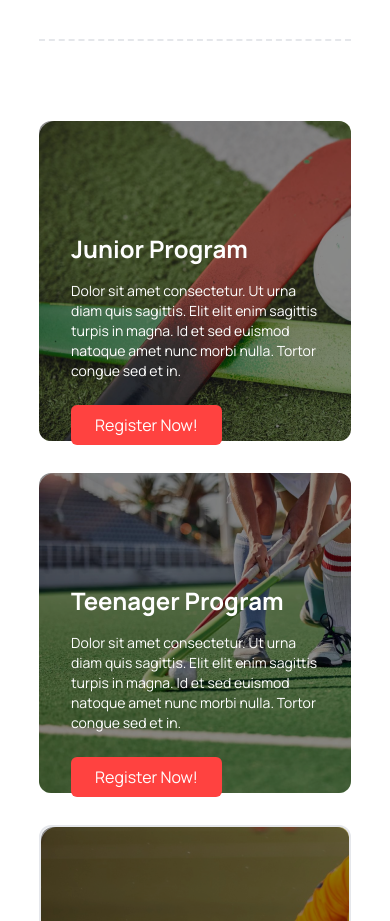
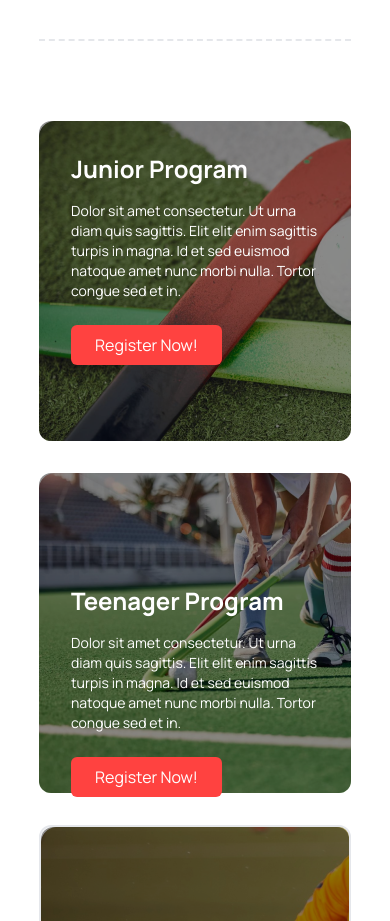
Before and after one commit to Sarower007/B9-zimi-hockeys-assignment-03, a plain HTML site: page index.html in a window 390 px wide. Shown: the part 1920-2841 px from the top of the page. Drawn offline with nearby package versions, Linux system fonts and the light colour scheme.

Commit message:
Update index.html

```diff
--- a/index.html
+++ b/index.html
@@ -186,7 +186,7 @@
       <div class="w-full lg:grid space-y-8 lg:space-y-0 border-t-2 border-dashed pt-20 grid-cols-2 lg:gap-4">
         <div class=" h-[320px] rounded-xl  z-10 bg-no-repeat relative bg-repeat-none bg-[url(./images/2.png)]">
           <div class=" rounded-xl h-full w-full z-20 bg-[#00000071] ">
-            <div class="p-8 text-white pt-28">
+            <div class="p-8 text-white lg:pt-28">
               <h1 class="text-2xl font-bold mb-4">Junior Program</h1>
               <p class="text-sm mb-6">Dolor sit amet consectetur. Ut urna diam quis sagittis. Elit elit
                 enim sagittis turpis in magna. Id et sed euismod natoque amet nunc morbi nulla. Tortor congue sed et in.
```
